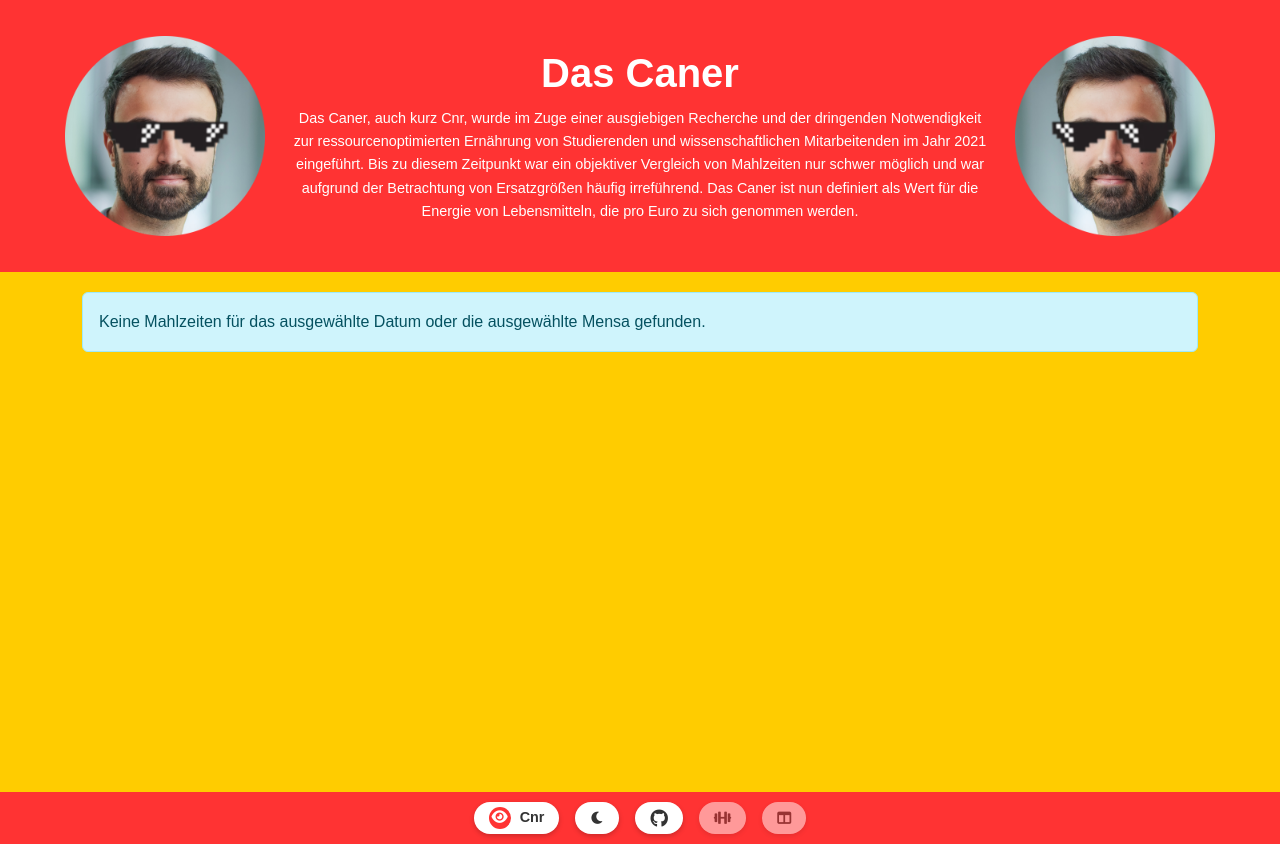
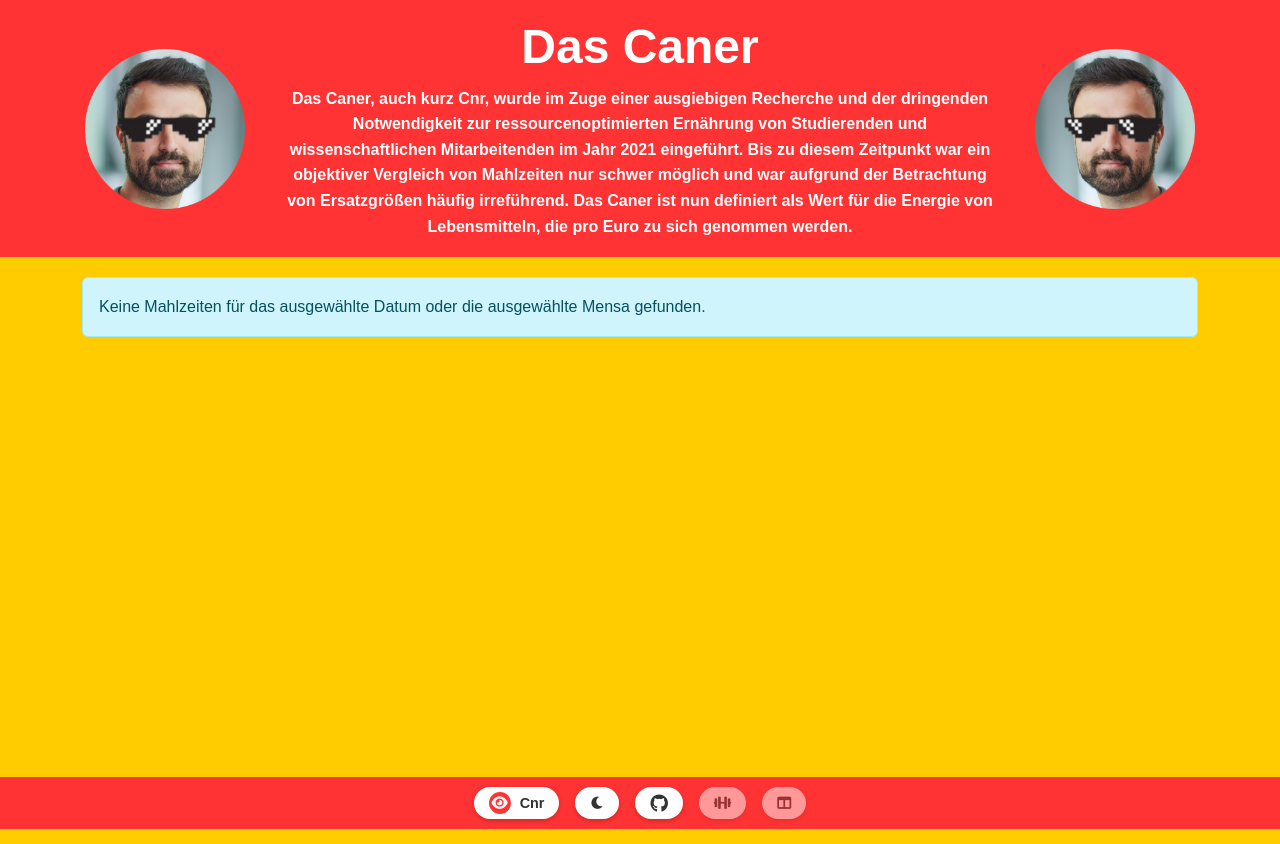
Before and after one commit to match-Misc/caner, a Flask app: template templates/index.html in a window 1280 px wide. Run offline with Flask 3, Linux system fonts and the light colour scheme; the template is opened without the code that fills it, so the values that code supplies are empty; some libraries are stand-ins or nearby versions.

Commit message:
some working, not all, kappa

```diff
--- a/app.py
+++ b/app.py
@@ -686,6 +686,7 @@
     selected_date = request.args.get("date")
     selected_mensa = request.args.get("mensa")
     dashboard_mode = request.args.get("dashboard") == "true"
+    expert_mode = request.args.get("expert") == "true"
 
     # Get today's date in the format used in the data
     today = datetime.now().strftime("%d.%m.%Y")
@@ -939,6 +940,7 @@
             mensa_emojis=mensa_emojis,
             page_views=current_page_views,
             dashboard_mode=dashboard_mode,
+            expert_mode=expert_mode,
             marking_info=marking_info,
         )
     except RecursionError as e:
--- a/static/css/style.css
+++ b/static/css/style.css
@@ -60,7 +60,7 @@
 .header-area {
     background-color: var(--bg-header);
     color: var(--text-light);
-    padding: 20px 0;
+    padding: 10px 0;
     transition: background-color 0.3s ease, color 0.3s ease;
 }
 
@@ -69,13 +69,13 @@
 }
 
 .header-area h1 {
-    font-size: 2.5rem;
+    font-size: 3rem;
     font-weight: bold;
     margin-bottom: 10px;
 }
 
 .text-container {
-    padding: 0 15px;
+    padding: 0 10px;
     width: 100%;
     overflow: hidden;
     display: flex;
@@ -85,14 +85,15 @@
 }
 
 .header-description {
-    font-size: 0.9rem;
-    max-width: 800px;
+    font-size: 1rem;
+    font-weight: bold;
+    max-width: 1200px;
     margin: 0 auto;
 }
 
 .caner-image {
-    width: 200px;
-    height: 200px;
+    width: 160px;
+    height: 160px;
     display: flex;
     align-items: center;
     justify-content: center;
@@ -1414,10 +1415,10 @@
     }
 
     .caner-image {
-        width: 72px;
-        height: 72px;
-        min-width: 72px;
-        min-height: 72px;
+        width: 58px;
+        height: 58px;
+        min-width: 58px;
+        min-height: 58px;
         overflow: visible;
         background-color: transparent;
         border: none;
--- a/static/js/script.js
+++ b/static/js/script.js
@@ -331,7 +331,12 @@
     if (localStorage.getItem('expertModeEnabled') === null) {
         localStorage.setItem('expertModeEnabled', 'false');
     }
-    let expertModeEnabled = localStorage.getItem('expertModeEnabled') === 'true';
+
+    // Check URL parameter for expert mode
+    const urlParams = new URLSearchParams(window.location.search);
+    const expertModeFromUrl = urlParams.get('expert') === 'true';
+
+    let expertModeEnabled = expertModeFromUrl || (localStorage.getItem('expertModeEnabled') === 'true');
 
     // Helper functions for color interpolation
     function hexToRgb(hex) {
@@ -519,6 +524,15 @@
             expertModeEnabled = !expertModeEnabled; // Toggle the state
             localStorage.setItem('expertModeEnabled', expertModeEnabled.toString());
             applyExpertModeStyles();
+
+            // Reload the page with the expert parameter to apply the change
+            const url = new URL(window.location);
+            if (expertModeEnabled) {
+                url.searchParams.set('expert', 'true');
+            } else {
+                url.searchParams.delete('expert');
+            }
+            window.location.href = url.toString();
         });
     }
 
--- a/templates/base.html
+++ b/templates/base.html
@@ -51,8 +51,8 @@
   </head>
   <body>
     <header class="header-area">
-      <div class="container">
-        <div class="row py-3 align-items-center">
+      <div class="container{% if dashboard_mode %}-fluid{% endif %}">
+        <div class="row py-2 align-items-center">
           <div
             class="col-md-2 col-3 d-flex align-items-center justify-content-center"
           >
```
Also changed, not shown: templates/index.html (+15 -15 lines).
